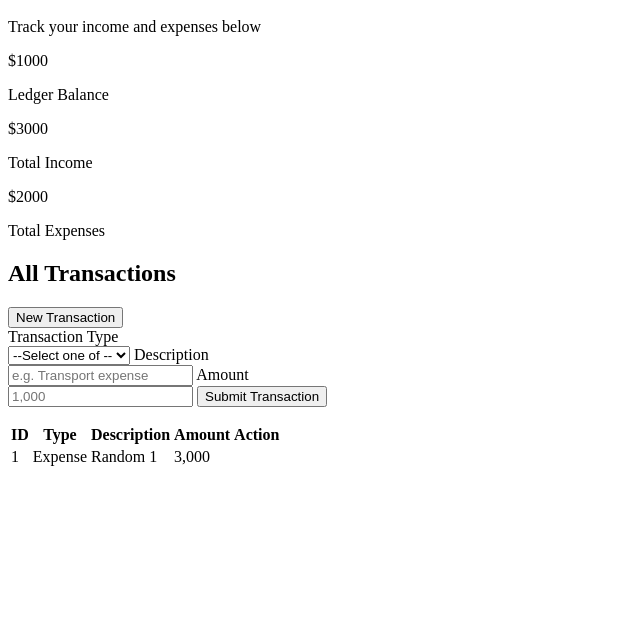
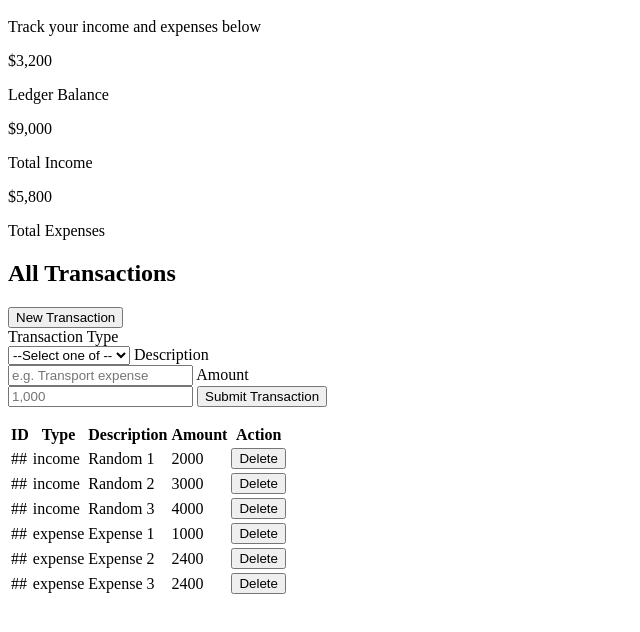
Before and after one commit to cyrilmichino/budget-tracker, a plain HTML site: page index.html in a window 1280 px wide. Shown: the part 48-680 px from the top of the page, without its empty margins (0-640 px from the left). Drawn offline with Linux system fonts and the light colour scheme.

Commit message:
Transaction Table

```diff
--- a/index.html
+++ b/index.html
@@ -58,20 +58,6 @@
                 <!-- Table of transactions i.e. expenses and income -->
                 <div>
                     <table id="transactions">
-                        <tr>
-                            <th>ID</th>
-                            <th>Type</th>
-                            <th>Description</th>
-                            <th>Amount</th>
-                            <th>Action</th>
-                        </tr>
-                        <tr>
-                            <td>1</td>
-                            <td>Expense</td>
-                            <td>Random 1</td>
-                            <td>3,000</td>
-                            <td></td>
-                        </tr>
                     </table>
                 </div>
             </div>
--- a/main.js
+++ b/main.js
@@ -8,10 +8,23 @@ function tally(arr, type) {
     return total
 }
 
-function displayTable() {
+function displayTable(transactions) {
     const transactionTable = document.getElementById('transactions')
-    transactionTable.innerHTML = '
-    '
+    tableContent = `<tr>\n<th>ID</th>\n<th>Type</th>\n<th>Description</th>\n<th>Amount</th>\n<th>Action</th>\n</tr>\n`
+
+    for (let i = 0; i < transactions.length; i++){
+        tableContent += `<tr>\n<td>##</td>\n<td>${transactions[i].type}</td>\n<td>${transactions[i].description}</td>\n<td>${transactions[i].amount}</td>\n
+        <td><button type="submit" onclick="deleteTransaction()">Delete</button></td>\n</tr>\n`
+    }
+    transactionTable.innerHTML = tableContent
+}
+
+function addTransaction() {
+
+}
+
+function deleteTransaction() {
+
 }
 
 function openModal() {
@@ -33,3 +46,5 @@ let balance = totalIncome - totalExpenses
 document.getElementById('balance').innerHTML = balance.toLocaleString('en')
 document.getElementById('total-income').innerHTML = totalIncome.toLocaleString('en')
 document.getElementById('total-expenses').innerHTML = totalExpenses.toLocaleString('en')
+
+displayTable(transactions)
```
